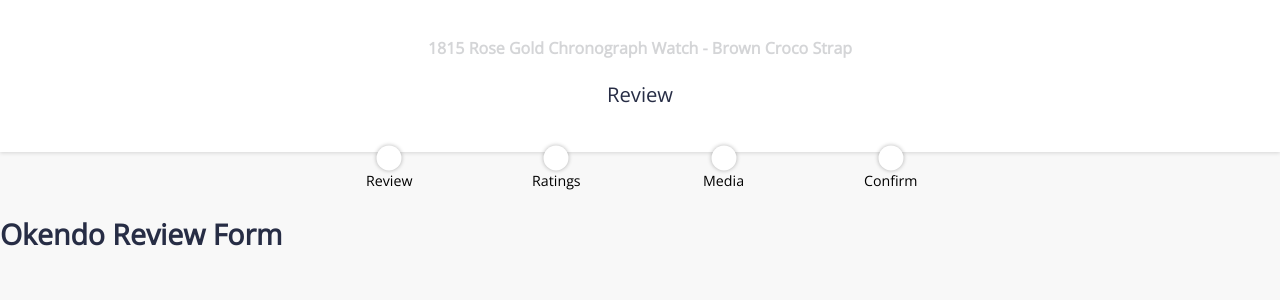
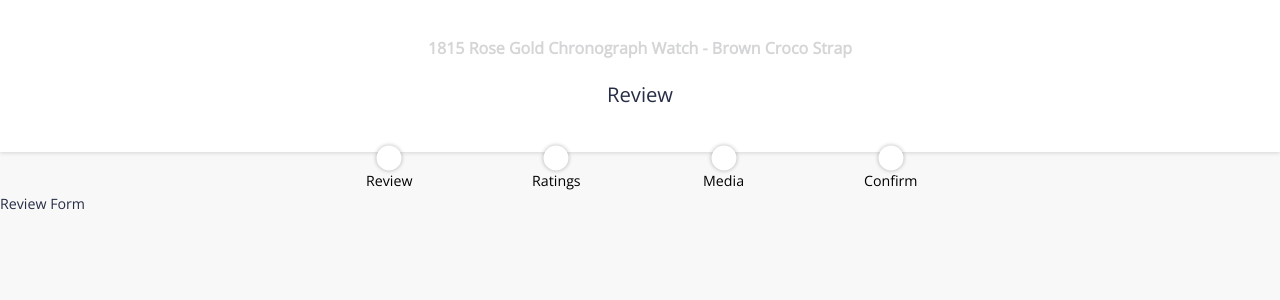
Before and after one commit to alexvirdee/okendo-site, a React (Create React App) app: page / in a window 1280 px wide. Shown: the top 300 px of the page. Built offline with nearby package versions, Linux system fonts and the light colour scheme.

Commit message:
Setup review form component

```diff
--- a/src/App.js
+++ b/src/App.js
@@ -1,16 +1,22 @@
 import React from 'react';
-import { Switch, Route } from 'react-router-dom';
+import { BrowserRouter, Switch, Route } from 'react-router-dom';
 
 import './App.css';
 
 import Header from './components/header/header.component';
+
+import ReviewStep from './steps/review/review.component';
 
 class App extends React.Component {
   render() {
     return (
       <div className='app'>
       <Header />
-        <h1>Okendo Review Form</h1>
+      <BrowserRouter>
+        <Switch>
+          <Route exact path='/' component={ReviewStep} />
+        </Switch>
+      </BrowserRouter>
       </div>
     );
   }
--- /dev/null
+++ b/src/components/review-form/review-form.component.jsx
@@ -0,0 +1,13 @@
+import React from 'react';
+
+import './review-form.styles.scss';
+
+const ReviewForm = () => {
+    return (
+        <div className='review-form'>
+            Review Form
+        </div>
+    )
+};
+
+export default ReviewForm;
--- /dev/null
+++ b/src/steps/review/review.component.jsx
@@ -0,0 +1,13 @@
+import React from 'react';
+
+import ReviewForm from '../../components/review-form/review-form.component';
+
+import './review.styles.scss';
+
+const ReviewStep = () => (
+    <div className='review-step'>
+        <ReviewForm />
+    </div>
+)
+
+export default ReviewStep;
```
Also changed, not shown: src/components/review-form/review-form.styles.scss (added), src/steps/review/review.styles.scss (added).
